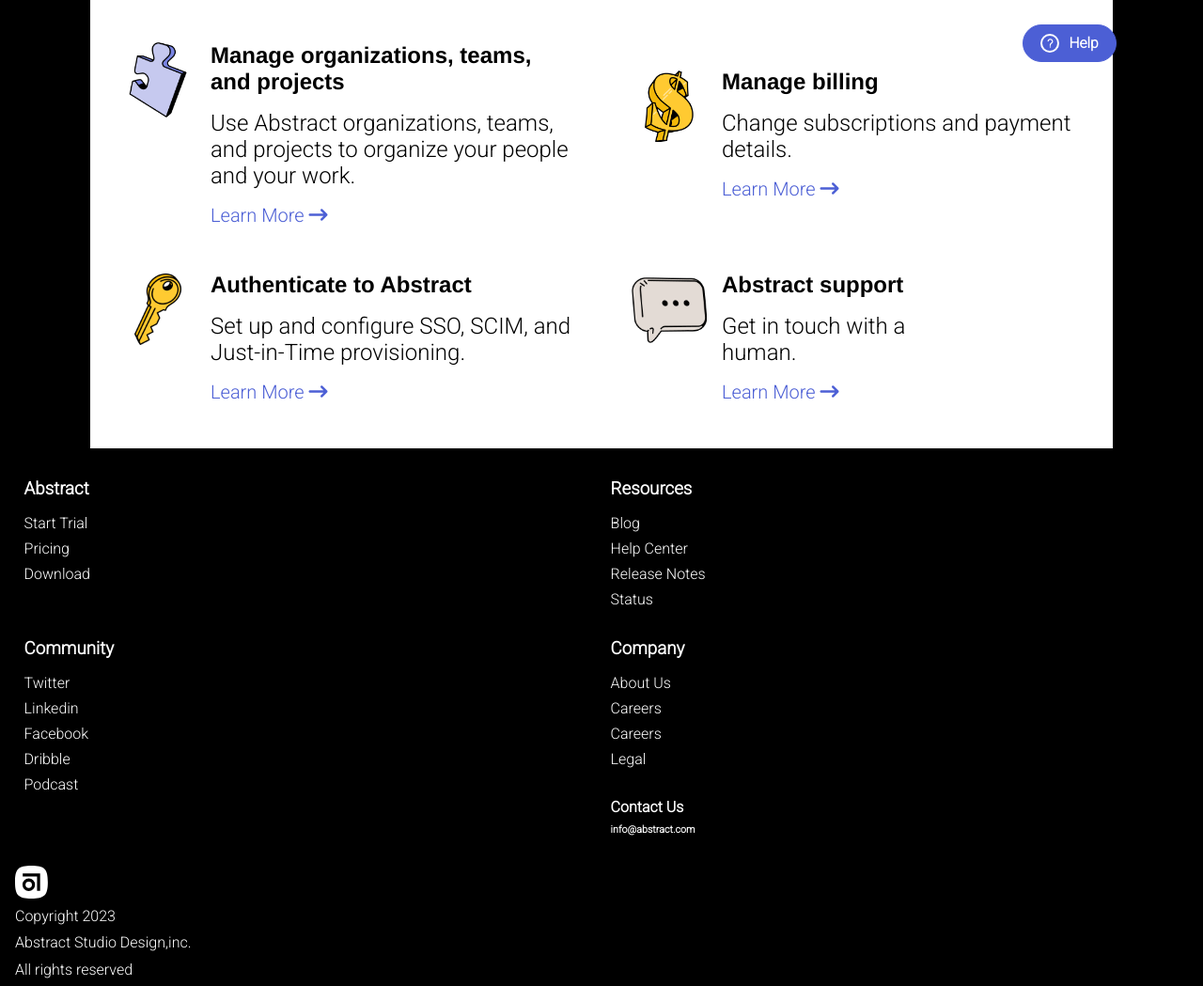
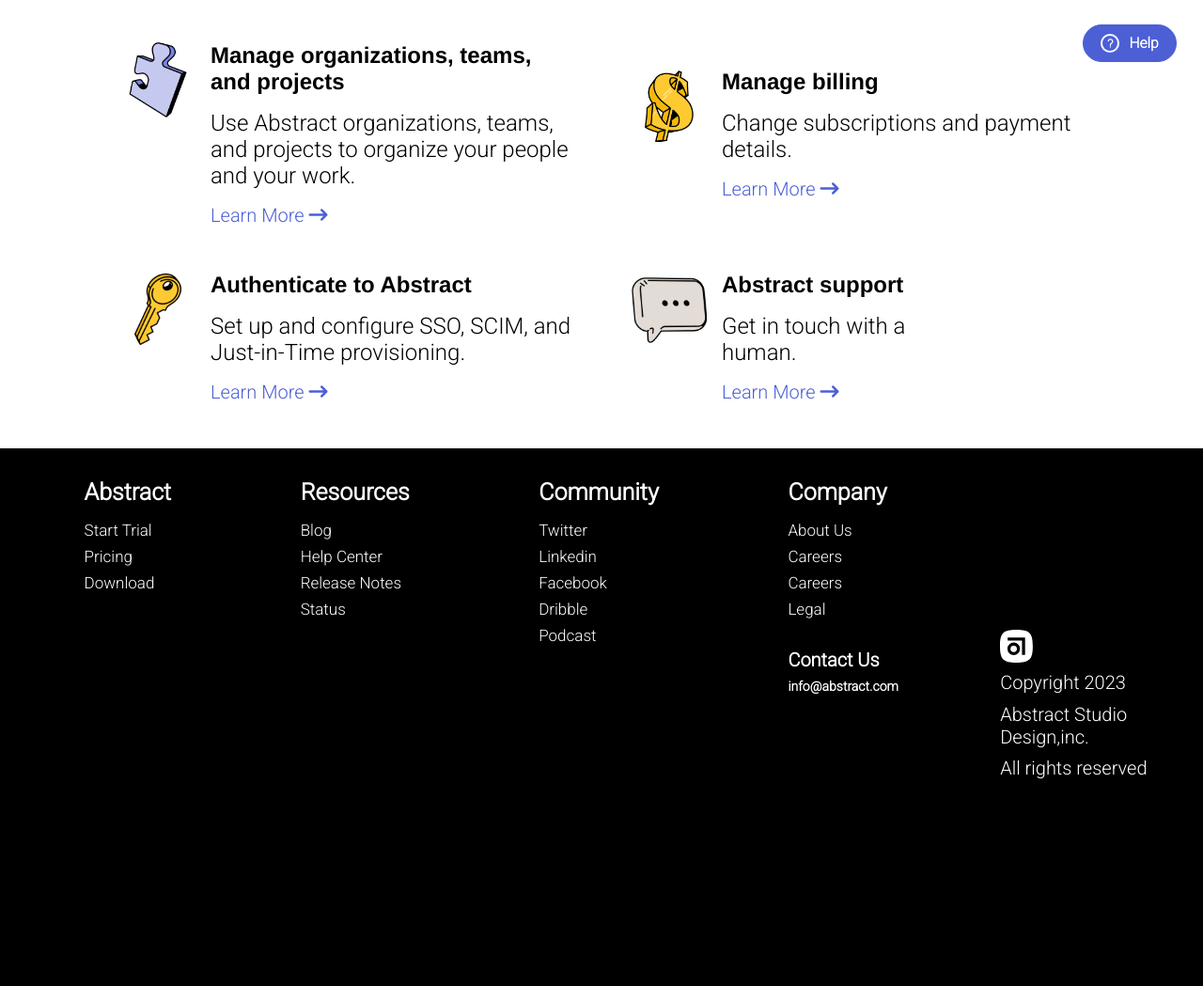
Before and after one commit to voidrak/Abstract-Clone, a plain HTML site: page index.html in a window 1280 px wide. Shown: the part 725-1774 px from the top of the page at 94% size. After the commit the page ends 1575 px from the top, so only its background shows below. Drawn offline with nearby package versions, Linux system fonts and the light colour scheme.

Commit message:
version 1.0.0

```diff
--- a/index.html
+++ b/index.html
@@ -191,10 +191,12 @@
 
 
             <div class="copyright">
-                <img src="img/abstract log.svg" width="35px" height="35px">
-                <p>Copyright 2023</p>
-                <p>Abstract Studio Design,inc.</p>
-                <p>All rights reserved</p>
+                <div class="copyright-sub">
+                    <img src="img/abstract log.svg" width="35px" height="35px">
+                    <p>Copyright 2023</p>
+                    <p>Abstract Studio Design,inc.</p>
+                    <p>All rights reserved</p>
+                </div>
             </div>
 
         </div>
--- a/style.css
+++ b/style.css
@@ -295,16 +295,25 @@ footer {
 }
 .sub-links li {
   margin-top: 0.5rem;
+  font-size: 17px;
+}
+.sub-links h3 {
+  font-size: 25px;
+}
+.footer-container h6 {
+  font-size: 14px;
 }
 .footer-container h4 {
   margin-top: 2rem;
   margin-bottom: 0.5rem;
+  font-size: 20px;
 }
 .copyright {
   padding-bottom: 1rem;
 }
 .copyright p {
   padding: 0.3rem 0;
+  font-size: 20px;
 }
 
 /* MEDIA QUERY */
@@ -366,7 +375,6 @@ footer {
   .list-container .sub-list {
     max-width: 350px;
   }
-
 }
 @media screen and (min-width: 621px) and (max-width: 768px) {
   .footer-container {
@@ -374,12 +382,44 @@ footer {
     grid-template-columns: repeat(2, 1fr);
     position: relative;
   }
-    .copyright{
-
+  .copyright {
     position: absolute;
     bottom: 0;
     right: 90px;
+  }
+}
 
+@media screen and (min-width: 769px) and (max-width: 990px) {
+  .footer-container {
+    margin-left: 3rem;
+  }
+  .copyright {
+    display: flex;
+    flex-flow: column nowrap;
+    align-items: flex-end;
+  }
+}
+
+@media screen and (min-width: 991px) {
+  .links-container {
+    display: grid;
+    margin-left: 5vw;
+
+    grid-template-columns: repeat(4, 1fr);
+  }
+  .footer-container {
+    display: flex;
+    flex-wrap: nowrap;
+  }
+
+  .copyright {
+    margin-left: 5rem;
+    display: flex;
+    align-items: flex-end;
+    margin-bottom: -5rem;
+  }
+  .help-sticky {
+    left: 90%;
   }
 }
 
@@ -430,8 +470,8 @@ footer {
   }
 
   .list-container {
-      margin-right: 6rem;
-      margin-left: 6rem;
+    padding-right: 6rem;
+    padding-left: 6rem;
   }
   .list-container .sub-list {
     max-width: 550px;
@@ -445,5 +485,11 @@ footer {
   .list-container .sub-list:last-child {
     margin-right: 12rem;
   }
+  .links-container > :not(:last-child) {
+    margin-right: 10vw;
   }
+
+  /* .sub-links {
+    margin-right: 10vw;
+  } */
 }
```
Lines whose indentation alone changed are shown as unchanged.
